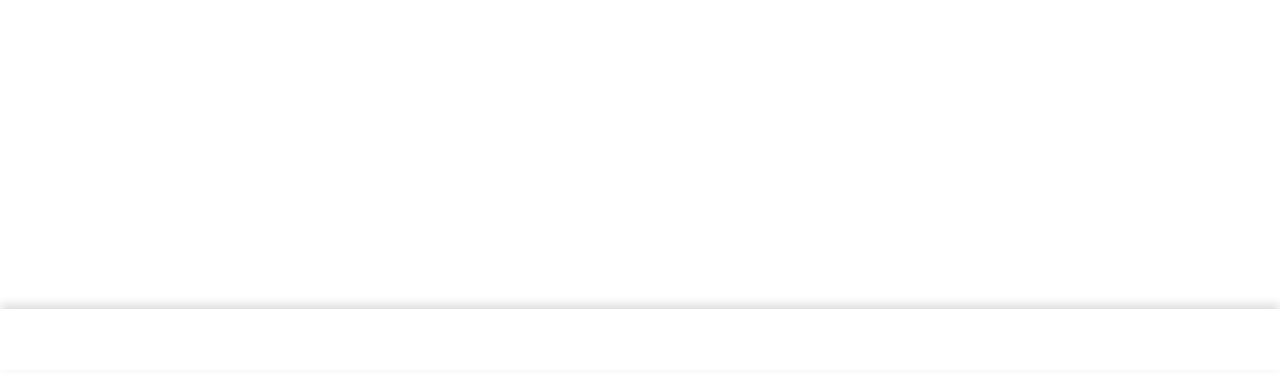
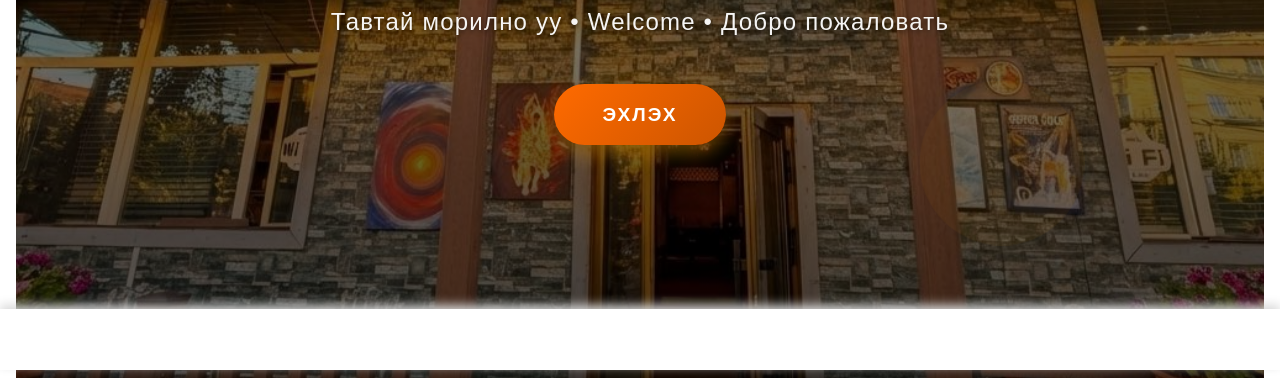
Before and after one commit to Oyuka015/web, a website with bundled scripts: page index.html in a window 1280 px wide. Shown: the part 430-816 px from the top of the page. Built offline with nearby package versions, Linux system fonts and the light colour scheme; files whose address does not match are found by name.

Commit message:
dark mode fixed and added start page

```diff
--- a/backend/middleware/authMiddleware.js
+++ b/backend/middleware/authMiddleware.js
@@ -2,7 +2,7 @@ import jwt from 'jsonwebtoken';
 
 const authenticateToken = (req, res, next) => {
     const authHeader = req.headers['authorization'];
-    const token = authHeader && authHeader.split(' ')[1];
+    const token = authHeader && authHeader.split(' ')[1]; //hereglegchees token awah
 
     if (!token) {
         return res.status(401).json({ error: "Нэвтрэх эрхгүй байна. Токен олдсонгүй." });
--- a/components/lp-category.js
+++ b/components/lp-category.js
@@ -8,12 +8,13 @@ class LpCategory extends HTMLElement {
           margin-bottom: 20px;
           position: sticky;
           top: 0;
-          background: white;
+          background: var(--color-white-0_9);
+          backdrop-filter: blur(10px);
           z-index: 10;
           padding-top: 10px;
           padding-bottom: 10px;
           border-bottom: 1px solid var(--color-white-1);
-
+  }
           h2{
             font-family: var(--font-orbitron);
             font-size: 18px;
@@ -52,12 +53,12 @@ class LpCategory extends HTMLElement {
               transition: all 0.3s ease;
             }
           }
-        }
+
+
 
     </style>
       ${name}
     `;
-
   }
 }
 
--- a/components/lp-header.js
+++ b/components/lp-header.js
@@ -35,7 +35,7 @@ class LpHeader extends HTMLElement {
               left: 0;
               right: 0;
               height: 70px;
-              background: var(--color-white-transparent);
+              background: var(--color-white-0_9);
               box-shadow: 0 4px 12px rgba(0, 0, 0, 0.04);
               display: flex;
               align-items: center;
--- a/components/lp-nav.js
+++ b/components/lp-nav.js
@@ -111,7 +111,7 @@ class LpNav extends HTMLElement {
     render(){
         this.innerHTML = `
           <nav>
-            <a href="#/">
+            <a href="#/home">
                 <i class="ci-House_01"></i>
             </a>
             <a href="#/save">
--- a/index.html
+++ b/index.html
@@ -18,6 +18,7 @@
     <script type="module" src="page/lp-acc.js"></script>
     <script type="module" src="page/lp-payment.js"></script>
     <script type="module" src="page/lp-nevtreh.js"></script>
+    <script type="module" src="page/lp-ehlel.js"></script>
 
     <script type="module" src="components/lp-nav.js"></script>
     <script type="module" src="components/lp-home-header.js"></script>
@@ -29,7 +30,8 @@
   </head>
   <body>
     <lp-router>
-      <lp-route path="/" component="lp-home"></lp-route>
+      <lp-route path="/" component="lp-ehlel"></lp-route>
+      <lp-route path="/home" component="lp-home"></lp-route>
       <lp-route path="/save" component="lp-save"></lp-route>
       <lp-route path="/cart" component="lp-cart"></lp-route>
       <lp-route path="/acc" component="lp-acc"></lp-route>
--- /dev/null
+++ b/page/lp-ehlel.js
@@ -0,0 +1,300 @@
+class LpEhlel extends HTMLElement {
+  constructor() {
+    super();
+  }
+
+  connectedCallback() {
+    this.render();
+    this.setupNavigation();
+  }
+
+  setupNavigation() {
+    const ctaButton = this.querySelector('.cta-button');
+    if (ctaButton) {
+      ctaButton.addEventListener('click', () => {
+        window.location.hash = '#/home';
+      });
+    }
+  }
+
+  render() {
+    this.innerHTML = /*html*/ `
+      <style>
+        :host {
+          display: block;
+          width: 100%;
+          height: 100vh;
+          position: relative;
+          overflow: hidden;
+        }
+
+        .hero-container {
+          position: relative;
+          width: 100%;
+          height: 100vh;
+          display: flex;
+          flex-direction: column;
+          justify-content: center;
+          align-items: center;
+          overflow: hidden;
+        }
+
+        .hero-background {
+          position: absolute;
+          top: 0;
+          left: 0;
+          width: 100%;
+          height: 100%;
+          background-image: url('assets/img/london-pop-hero.png');
+          background-size: cover;
+          background-position: center;
+          background-repeat: no-repeat;
+          z-index: 1;
+          animation: zoomIn 20s ease-in-out infinite alternate;
+        }
+
+        .hero-background::before {
+          content: '';
+          position: absolute;
+          top: 0;
+          left: 0;
+          width: 100%;
+          height: 100%;
+          background: linear-gradient(
+            180deg,
+            rgba(0, 0, 0, 0.3) 0%,
+            rgba(0, 0, 0, 0.5) 50%,
+            rgba(0, 0, 0, 0.7) 100%
+          );
+          z-index: 2;
+        }
+
+        .hero-content {
+          position: relative;
+          z-index: 3;
+          text-align: center;
+          padding: 2rem;
+          max-width: 90%;
+          animation: fadeInUp 1s ease-out;
+        }
+
+        .logo-text {
+          font-size: clamp(3rem, 8vw, 6rem);
+          font-weight: 900;
+          color: var(--color-white-0);
+          text-transform: uppercase;
+          letter-spacing: 0.1em;
+          margin-bottom: 1rem;
+          text-shadow:
+            0 0 20px rgba(255, 165, 0, 0.5),
+            0 0 40px rgba(255, 165, 0, 0.3),
+            0 4px 8px rgba(0, 0, 0, 0.5);
+          font-family: var(--font-family-orbitron);
+          animation: glow 2s ease-in-out infinite alternate;
+        }
+
+        .tagline {
+          font-size: clamp(1rem, 2.5vw, 1.5rem);
+          color: var(--color-white-0);
+          margin-bottom: 3rem;
+          font-weight: 300;
+          letter-spacing: 0.05em;
+          text-shadow: 0 2px 4px rgba(0, 0, 0, 0.5);
+          opacity: 0.95;
+        }
+
+        .cta-button {
+          background: linear-gradient(135deg, var(--color-orange) 0%, var(--color-orange-darker) 100%);
+          color: var(--color-white-0);
+          border: none;
+          padding: 1.2rem 3rem;
+          font-size: clamp(1rem, 2vw, 1.2rem);
+          font-weight: 700;
+          border-radius: 50px;
+          cursor: pointer;
+          text-transform: uppercase;
+          letter-spacing: 0.1em;
+          box-shadow:
+            0 8px 20px rgba(255, 165, 0, 0.4),
+            0 4px 10px rgba(0, 0, 0, 0.3);
+          transition: all 0.3s ease;
+          position: relative;
+          overflow: hidden;
+        }
+
+        .cta-button::before {
+          content: '';
+          position: absolute;
+          top: 0;
+          left: -100%;
+          width: 100%;
+          height: 100%;
+          background: linear-gradient(90deg, transparent, rgba(255, 255, 255, 0.3), transparent);
+          transition: left 0.5s ease;
+        }
+
+        .cta-button:hover {
+          transform: translateY(-3px);
+          box-shadow:
+            0 12px 30px rgba(255, 165, 0, 0.6),
+            0 6px 15px rgba(0, 0, 0, 0.4);
+        }
+
+        .cta-button:hover::before {
+          left: 100%;
+        }
+
+        .cta-button:active {
+          transform: translateY(-1px);
+        }
+
+        .scroll-indicator {
+          position: absolute;
+          bottom: 5rem;
+          left: 50%;
+          transform: translateX(-50%);
+          z-index: 3;
+          animation: bounce 2s infinite;
+        }
+
+        .scroll-indicator i {
+          font-size: 2rem;
+          color: var(--color-white-0);
+          opacity: 0.7;
+        }
+
+        @keyframes zoomIn {
+          0% {
+            transform: scale(1);
+          }
+          100% {
+            transform: scale(1.1);
+          }
+        }
+
+        @keyframes fadeInUp {
+          from {
+            opacity: 0;
+            transform: translateY(30px);
+          }
+          to {
+            opacity: 1;
+            transform: translateY(0);
+          }
+        }
+
+        @keyframes glow {
+          from {
+            text-shadow:
+              0 0 20px rgba(255, 165, 0, 0.5),
+              0 0 40px rgba(255, 165, 0, 0.3),
+              0 4px 8px rgba(0, 0, 0, 0.5);
+          }
+          to {
+            text-shadow:
+              0 0 30px rgba(255, 165, 0, 0.8),
+              0 0 60px rgba(255, 165, 0, 0.5),
+              0 4px 8px rgba(0, 0, 0, 0.5);
+          }
+        }
+
+        @keyframes bounce {
+          0%, 20%, 50%, 80%, 100% {
+            transform: translateX(-50%) translateY(0);
+          }
+          40% {
+            transform: translateX(-50%) translateY(-10px);
+          }
+          60% {
+            transform: translateX(-50%) translateY(-5px);
+          }
+        }
+
+        /* Decorative elements */
+        .decorative-circle {
+          position: absolute;
+          border-radius: 50%;
+          background: rgba(255, 165, 0, 0.1);
+          z-index: 2;
+          animation: float 6s ease-in-out infinite;
+        }
+
+        .circle-1 {
+          width: 200px;
+          height: 200px;
+          top: 10%;
+          left: 10%;
+          animation-delay: 0s;
+        }
+
+        .circle-2 {
+          width: 150px;
+          height: 150px;
+          bottom: 15%;
+          right: 15%;
+          animation-delay: 2s;
+        }
+
+        @keyframes float {
+          0%, 100% {
+            transform: translateY(0) scale(1);
+            opacity: 0.3;
+          }
+          50% {
+            transform: translateY(-20px) scale(1.1);
+            opacity: 0.5;
+          }
+        }
+
+        /* Responsive adjustments */
+        @media (max-width: 768px) {
+          .hero-content {
+            padding: 1.5rem;
+          }
+
+          .logo-text {
+            margin-bottom: 0.5rem;
+          }
+
+          .tagline {
+            margin-bottom: 2rem;
+            font-size: 1rem;
+          }
+
+          .cta-button {
+            padding: 1rem 2rem;
+          }
+        }
+
+        @media (max-width: 480px) {
+          .hero-content {
+            padding: 1rem;
+          }
+
+          .cta-button {
+            padding: 0.9rem 1.5rem;
+            font-size: 0.9rem;
+          }
+        }
+      </style>
+
+      <div class="hero-container">
+        <div class="hero-background"></div>
+        <div class="decorative-circle circle-1"></div>
+        <div class="decorative-circle circle-2"></div>
+
+        <div class="hero-content">
+          <h1 class="logo-text">London Pop</h1>
+          <p class="tagline">Тавтай морилно уу • Welcome • Добро пожаловать</p>
+          <button class="cta-button">Эхлэх</button>
+        </div>
+
+        <div class="scroll-indicator">
+          <i class="ci-Arrow_Down_MD"></i>
+        </div>
+      </div>
+    `;
+  }
+}
+
+window.customElements.define("lp-ehlel", LpEhlel);
--- a/page/lp-home.js
+++ b/page/lp-home.js
@@ -31,7 +31,7 @@ class LpHome extends HTMLElement {
           display: grid;
           grid-template-columns: repeat(auto-fill, minmax(280px, 1fr));
           gap: 16px;
-          padding: 20px 16px 80px;
+
         }
       </style>
       <!-- home-header-component -->
@@ -61,7 +61,7 @@ class LpHome extends HTMLElement {
 
   }
 
-  // -----------
+
   async loadFoods() {
     try {
       const params = new URLSearchParams();
```
Also changed, not shown: css/style.css (+23 -18 lines), assets/img/london-pop-hero.png (added), assets/img/londonPop_logo.jpg (added).
